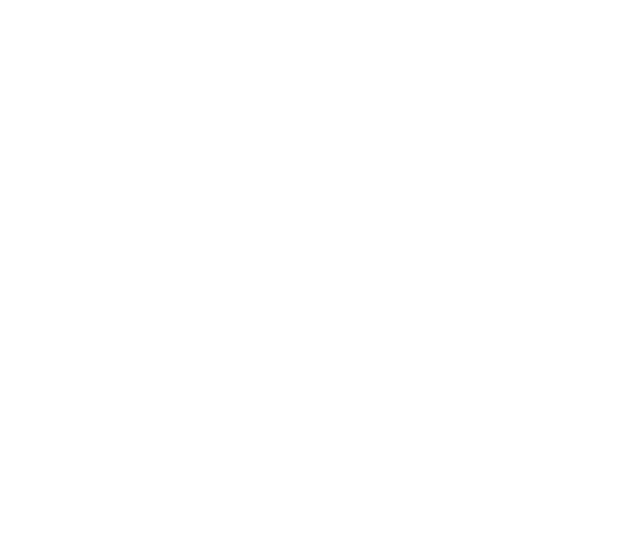
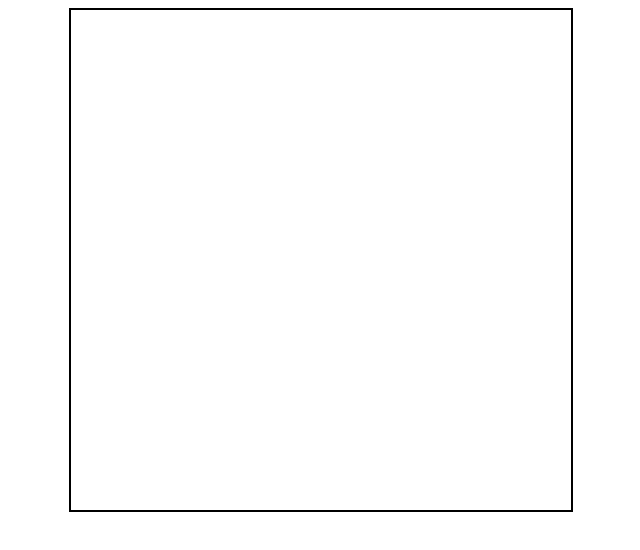
Before and after one commit to jbritton6/odin-project-etch-a-sketch, a plain HTML site: page index.html in a window 1280 px wide. Shown: the whole page, without its empty margins (319-959 px from the left). Drawn offline with Linux system fonts and the light colour scheme.

Commit message:
Create container div

```diff
--- a/index.html
+++ b/index.html
@@ -8,6 +8,6 @@
     </head>
 
     <body>
-
+        <div id="container"></div>
     </body>
 </html>
--- a/style.css
+++ b/style.css
@@ -0,0 +1,6 @@
+#container {
+    border: 2px solid black;
+    height: 500px;
+    margin: 0 auto;
+    width: 500px;
+}
```
